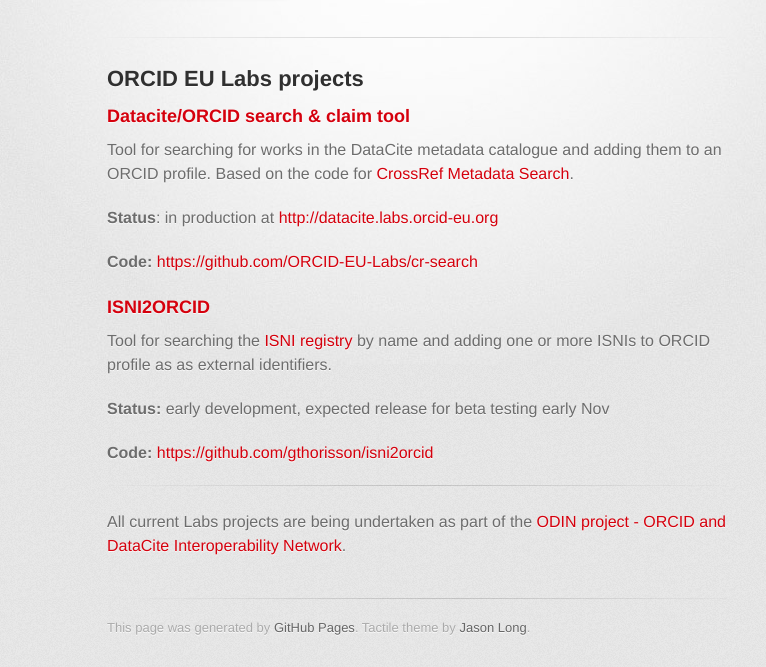
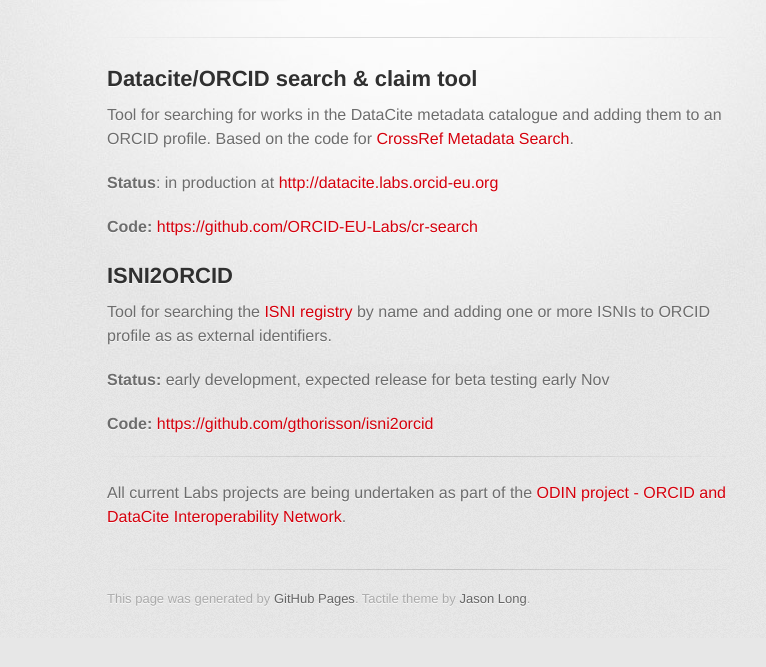
Before and after one commit to ORCID-EU-Labs/ORCID-EU-Labs.github.io, a plain HTML site: page index.html in a window 1280 px wide. Shown: the part 209-876 px from the top of the page, without its empty margins (223-989 px from the left). After the commit the page ends 847 px from the top, so only its background shows below. Drawn offline with Linux system fonts and the light colour scheme; a web font is replaced by a local one.

Commit message:
Replace master branch with page content via GitHub

```diff
--- a/index.html
+++ b/index.html
@@ -30,10 +30,7 @@
 
         <section id="main_content">
           <h2>
-<a name="orcid-eu-labs-projects" class="anchor" href="#orcid-eu-labs-projects"><span class="octicon octicon-link"></span></a>ORCID EU Labs projects</h2>
-
-<h3>
-<a name="dataciteorcid-search--claim-tool" class="anchor" href="#dataciteorcid-search--claim-tool"><span class="octicon octicon-link"></span></a>Datacite/ORCID search &amp; claim tool</h3>
+<a name="dataciteorcid-search--claim-tool" class="anchor" href="#dataciteorcid-search--claim-tool"><span class="octicon octicon-link"></span></a>Datacite/ORCID search &amp; claim tool</h2>
 
 <p>Tool for searching for works in the DataCite metadata catalogue and adding them to an ORCID profile. Based on the code for <a href="http://search.crossref.org">CrossRef Metadata Search</a>.</p>
 
@@ -41,8 +38,8 @@
 
 <p><strong>Code:</strong> <a href="https://github.com/ORCID-EU-Labs/cr-search">https://github.com/ORCID-EU-Labs/cr-search</a></p>
 
-<h3>
-<a name="isni2orcid" class="anchor" href="#isni2orcid"><span class="octicon octicon-link"></span></a>ISNI2ORCID</h3>
+<h2>
+<a name="isni2orcid" class="anchor" href="#isni2orcid"><span class="octicon octicon-link"></span></a>ISNI2ORCID</h2>
 
 <p>Tool for searching the <a href="http://isni.org">ISNI registry</a> by name and adding one or more
 ISNIs to ORCID profile as as external identifiers.</p>
--- a/params.json
+++ b/params.json
@@ -1 +1 @@
-{"name":"ORCID EU Labs","tagline":"ORCID EU Labs projects","body":"## ORCID EU Labs projects\r\n\r\n\r\n### Datacite/ORCID search & claim tool\r\n\r\nTool for searching for works in the DataCite metadata catalogue and adding them to an ORCID profile. Based on the code for [CrossRef Metadata Search](http://search.crossref.org).\r\n\r\n**Status**: in production at http://datacite.labs.orcid-eu.org\r\n\r\n**Code:** https://github.com/ORCID-EU-Labs/cr-search\r\n\r\n\r\n\r\n### ISNI2ORCID \r\n\r\nTool for searching the [ISNI registry](http://isni.org) by name and adding one or more\r\nISNIs to ORCID profile as as external identifiers.\r\n\r\n**Status:** early development, expected release for beta testing early Nov \r\n\r\n**Code:** https://github.com/gthorisson/isni2orcid\r\n\r\n\r\n***\r\n\r\nAll current Labs projects are being undertaken as part of the [ODIN project - ORCID and DataCite Interoperability Network](http://odin-project.eu).\r\n\r\n","google":"UA-17492803-7","note":"Don't delete this file! It's used internally to help with page regeneration."}
+{"name":"ORCID EU Labs","tagline":"ORCID EU Labs projects","body":"## Datacite/ORCID search & claim tool\r\n\r\nTool for searching for works in the DataCite metadata catalogue and adding them to an ORCID profile. Based on the code for [CrossRef Metadata Search](http://search.crossref.org).\r\n\r\n**Status**: in production at http://datacite.labs.orcid-eu.org\r\n\r\n**Code:** https://github.com/ORCID-EU-Labs/cr-search\r\n\r\n\r\n\r\n## ISNI2ORCID \r\n\r\nTool for searching the [ISNI registry](http://isni.org) by name and adding one or more\r\nISNIs to ORCID profile as as external identifiers.\r\n\r\n**Status:** early development, expected release for beta testing early Nov \r\n\r\n**Code:** https://github.com/gthorisson/isni2orcid\r\n\r\n\r\n***\r\n\r\nAll current Labs projects are being undertaken as part of the [ODIN project - ORCID and DataCite Interoperability Network](http://odin-project.eu).\r\n\r\n","google":"UA-17492803-7","note":"Don't delete this file! It's used internally to help with page regeneration."}
```
